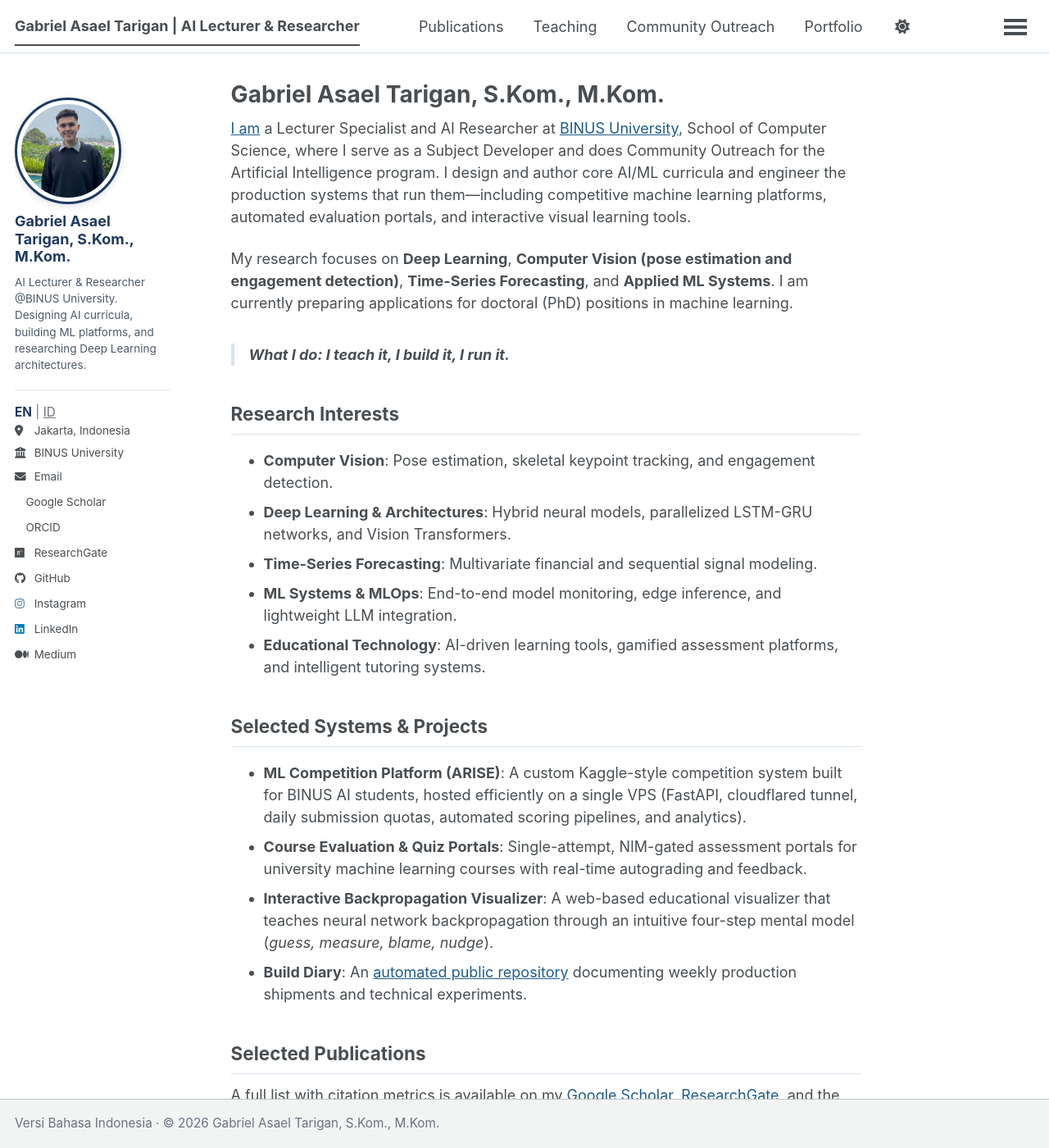
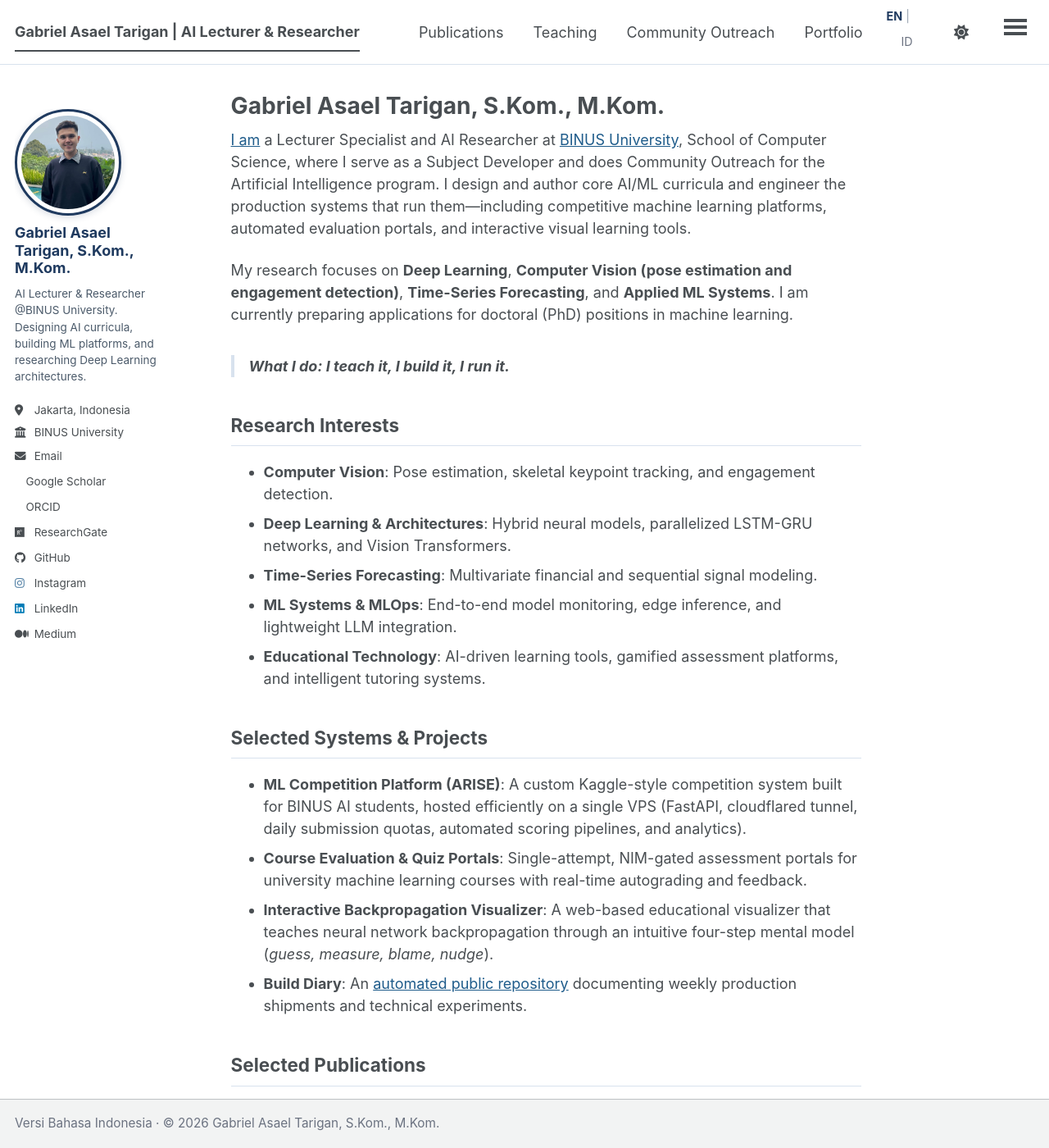
Before and after one commit to asaeltarigan/asaeltarigan.github.io, a Jekyll site: the page built from _pages/about.md, in a window 1280 px wide and 1400 px high. Shown: the whole window at 82% size. Built offline with Jekyll 4.4.1, drawn with Linux system fonts in a browser that asks for light colours; a style sheet for code colours, icons or effects is not loaded.

Commit message:
Move EN|ID language switcher from sidebar to masthead

```diff
--- a/_includes/author-profile.html
+++ b/_includes/author-profile.html
@@ -18,10 +18,6 @@
     <h3 class="author__name">{{ author.name }}</h3>
     {% if author.pronouns %}<p class="author__pronouns">{{ author.pronouns }}</p>{% endif %}
     {% if author.bio %}<p class="author__bio">{{ author.bio }}</p>{% endif %}
-  </div>
-
-  <div class="author__lang">
-    <span class="lang-active" lang="en">EN</span> | <a href="https://asaeltarigan.github.io/id/" hreflang="id" lang="id">ID</a>
   </div>
 
   <div class="author__urls-wrapper">
--- a/_includes/head.html
+++ b/_includes/head.html
@@ -71,4 +71,4 @@
 
 <!-- For all browsers -->
 <link rel="stylesheet" href="{{ base_path }}/assets/css/main.css">
-<link rel="stylesheet" href="{{ base_path }}/assets/css/custom.css?v=10">
+<link rel="stylesheet" href="{{ base_path }}/assets/css/custom.css?v=11">
--- a/_includes/masthead.html
+++ b/_includes/masthead.html
@@ -18,6 +18,9 @@
               <a href="{{ domain }}{{ link.url }}">{{ link.title }}</a>
             </li>
           {% endfor %}
+          <li class="masthead__menu-item persist tail lang-nav">
+            <span class="lang-cur" lang="en">EN</span><span class="lang-sep"> | </span><a href="https://asaeltarigan.github.io/id/" hreflang="id" lang="id">ID</a>
+          </li>
           <li id="theme-toggle" class="masthead__menu-item persist tail">
             <a role="button" aria-labelledby="theme-icon"><i id="theme-icon" class="fa-solid fa-sun" aria-hidden="true" title="toggle theme"></i></a>
           </li>
--- a/assets/css/custom.css
+++ b/assets/css/custom.css
@@ -247,18 +247,12 @@ html[data-theme="dark"] .teaching-section-note { color: #94a3b8; }
 html[data-theme="dark"] .teaching-subsection { color: #e2e8f0; }
 html[data-theme="dark"] .taught-list li { color: #cbd5e1; border-left-color: #2dd4bf; }
 
-/* Language switcher (EN | ID) */
-.author__lang {
-  margin-top: 1rem;
-  padding-top: 0.85rem;
-  border-top: 1px solid #e5e7eb;
-  font-size: 0.85rem;
-  color: #6b7280;
-}
-.author__lang .lang-active { font-weight: 700; color: #1f3a5f; }
-.author__lang a { color: #6b7280; }
-.author__lang a:hover { color: #1f3a5f; }
-html[data-theme="dark"] .author__lang { border-top-color: #334155; color: #94a3b8; }
-html[data-theme="dark"] .author__lang .lang-active { color: #e2e8f0; }
-html[data-theme="dark"] .author__lang a { color: #94a3b8; }
-html[data-theme="dark"] .author__lang a:hover { color: #2dd4bf; }
+/* Language switcher in masthead (EN | ID) */
+.lang-nav { font-size: 0.8rem; padding: 0 0.6rem; white-space: nowrap; }
+.lang-nav .lang-cur { font-weight: 700; color: #1f3a5f; }
+.lang-nav .lang-sep { color: #9aa5b1; }
+.lang-nav a { color: #6b7280; }
+.lang-nav a:hover { color: #1f3a5f; }
+html[data-theme="dark"] .lang-nav .lang-cur { color: #e2e8f0; }
+html[data-theme="dark"] .lang-nav a { color: #94a3b8; }
+html[data-theme="dark"] .lang-nav a:hover { color: #2dd4bf; }
```
